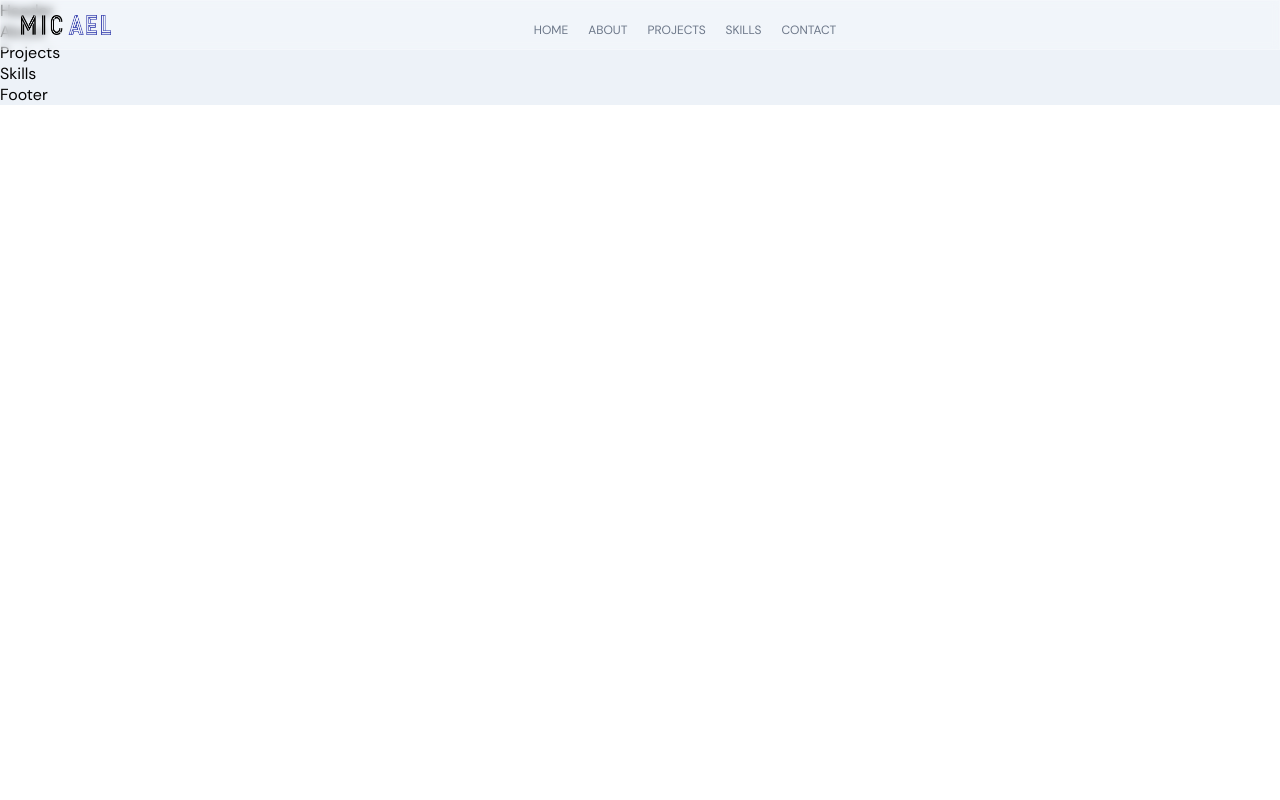
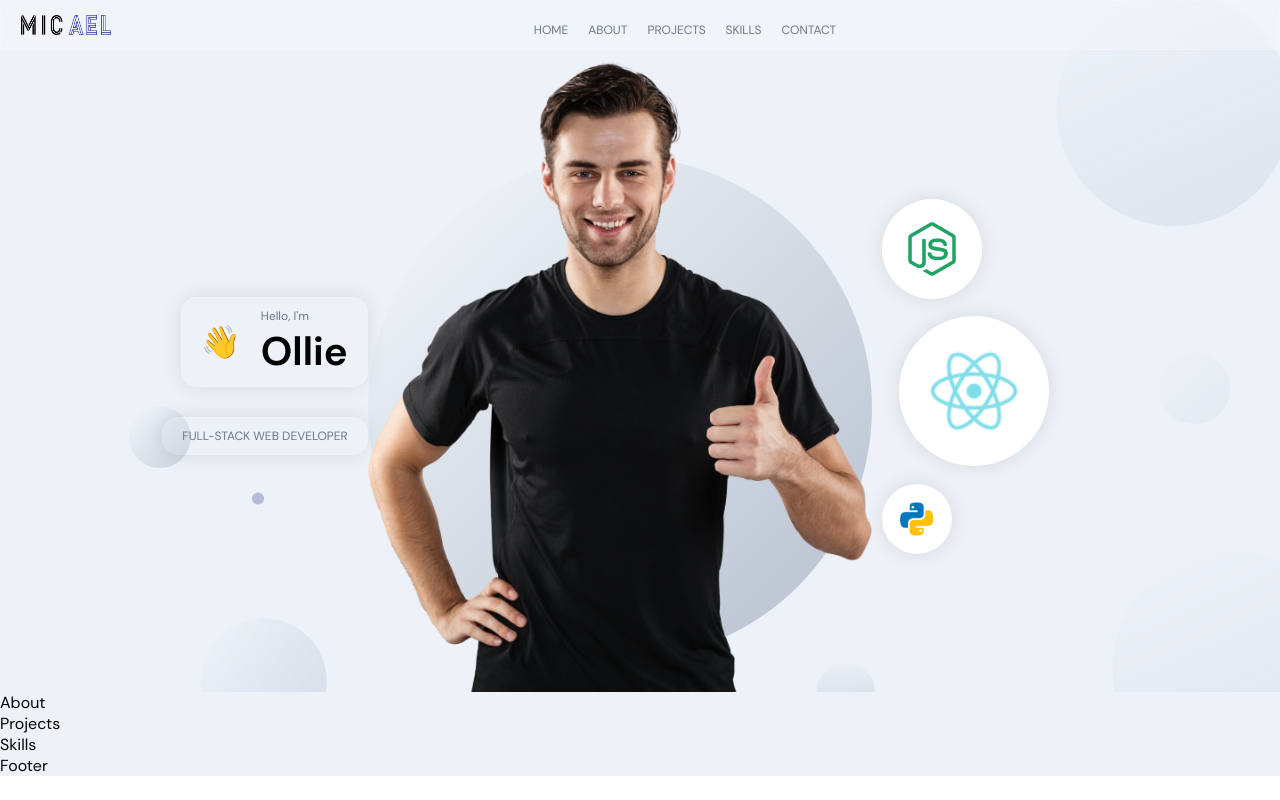
Before and after one commit to Ollie-C/portfolio, a React (Create React App) app: page / in a window 1280 px wide. Built offline with nearby package versions, Linux system fonts and the light colour scheme.

Commit message:
Hero fundamentals and stock placeholder images added

```diff
--- a/src/container/Header/Header.js
+++ b/src/container/Header/Header.js
@@ -1,8 +1,67 @@
 import React from "react";
 import "./Header.scss";
+import { motion } from "framer-motion";
+import { images } from "../../static";
+
+const scaleVariants = {
+  whileInView: {
+    scale: [0, 1],
+    opacity: [0, 1],
+    transition: {
+      duration: 1,
+      ease: "easeInOut",
+    },
+  },
+};
 
 const Header = () => {
-  return <div>Header</div>;
+  return (
+    <section id="home" className="header">
+      <motion.div
+        whileInView={{ x: [-100, 0], opacity: [0, 1] }}
+        transition={{ duration: 2 }}
+        className="header__info"
+      >
+        <div className="header__badge">
+          <div className="badge-cmp">
+            <span>👋</span>
+            <div style={{ marginLeft: 20 }}>
+              <p className="p-text">Hello, I'm</p>
+              <h1 className="head-text">Ollie</h1>
+            </div>
+          </div>
+          <div className="tag-cmp">
+            <p className="p-text">Full-stack Web Developer</p>
+          </div>
+        </div>
+      </motion.div>
+      <motion.div
+        whileInView={{ opacity: [0, 1] }}
+        transition={{ duration: 2, delayChildren: 0.5 }}
+        className="header__img"
+      >
+        <img src={images.profile} alt="profile-image" />
+        <motion.img
+          whileInView={{ scale: [0, 1] }}
+          transition={{ duration: 1, ease: "easeInOut" }}
+          className="overlay_circle"
+          src={images.circle}
+          alt="profile-circle"
+        />
+      </motion.div>
+      <motion.div
+        variants={scaleVariants}
+        whileInView={scaleVariants.whileInView}
+        className="header__circles"
+      >
+        {[images.node, images.react, images.python].map((circle, index) => (
+          <div className="circle-cmp" key={`circle-${index}`}>
+            <img src={circle} alt="circle" />
+          </div>
+        ))}
+      </motion.div>
+    </section>
+  );
 };
 
 export default Header;
--- a/src/container/Header/Header.scss
+++ b/src/container/Header/Header.scss
@@ -0,0 +1,178 @@
+@use "../../styles/partials/mixins" as *;
+@use "../../styles/partials/variables" as *;
+
+#home {
+  position: relative;
+  background: url("../../assets/Images/bgIMG.png");
+  background-size: cover;
+  background-repeat: repeat;
+  background-position: center;
+
+  .app__wrapper {
+    padding: 0;
+    .copyright {
+      display: none;
+    }
+  }
+}
+
+.header {
+  @include flex(row, center, center);
+
+  flex: 1;
+  width: 100%;
+  height: 100%;
+  padding: 6rem 2rem 0;
+
+  @media screen and (min-width: 2000px) {
+    padding-top: 8rem;
+  }
+  @media screen and (max-width: 1200px) {
+    flex-direction: column;
+  }
+  @media screen and (max-width: 450px) {
+    padding: 6rem 1rem 2rem;
+  }
+
+  &__info {
+    flex: 0.65;
+    @include flex(column, flex-start, flex-start);
+    height: 100%;
+    margin: 0rem 2rem;
+
+    @media screen and (max-width: 2000px) {
+      width: 100%;
+      margin-right: 0rem;
+    }
+  }
+
+  &__badge {
+    width: 100%;
+    @include flex(column, flex-end, flex-end);
+    @media screen and (max-width: 1200px) {
+      justify-content: flex-start;
+      align-items: flex-start;
+    }
+
+    .badge-cmp,
+    .tag-cmp {
+      padding: 1rem 2rem;
+      border: $primary-white;
+      border-radius: 15px;
+      flex-direction: row;
+      width: auto;
+      box-shadow: 0 0 20px rgba(0, 0, 0, 0.1);
+
+      span {
+        font-size: 3.2rem;
+        @media screen and (min-width: 2000px) {
+          font-size: 5rem;
+        }
+      }
+    }
+
+    .tag-cmp {
+      flex-direction: column;
+      margin-top: 3rem;
+
+      p {
+        width: 100%;
+        text-transform: uppercase;
+        text-align: right;
+      }
+    }
+  }
+
+  &__circles {
+    flex: 0.75;
+    @include flex(column, space-evenly, flex-start);
+    height: 100%;
+    margin-left: 1rem;
+
+    div {
+      width: 100px;
+      height: 100px;
+      border-radius: 50%;
+      background-color: $primary-white;
+      box-shadow: 0 0 20px rgba(0, 0, 0, 0.1);
+
+      img {
+        width: 60%;
+        height: 60%;
+      }
+    }
+
+    div:nth-child(1) {
+      width: 100px;
+      height: 100px;
+    }
+    div:nth-child(2) {
+      margin: 1.75rem;
+      width: 150px;
+      height: 150px;
+    }
+    div:nth-child(3) {
+      width: 70px;
+      height: 70px;
+    }
+
+    @media screen and (min-width: 2000px) {
+      div:nth-child(1) {
+        width: 400px;
+        height: 400px;
+      }
+      div:nth-child(2) {
+        width: 170px;
+        height: 170px;
+      }
+      div:nth-child(3) {
+        width: 200px;
+        height: 200px;
+      }
+    }
+
+    @media screen and (max-width: 1200px) {
+      width: 100%;
+      flex-direction: row;
+      flex-wrap: wrap;
+      margin-left: 0;
+
+      div {
+        margin: 1rem;
+      }
+    }
+  }
+
+  &__img {
+    flex: 1;
+    height: 100%;
+    @include flex(row, flex-end, flex-end);
+    position: relative;
+
+    img {
+      width: 100%;
+      object-fit: contain;
+      z-index: 1;
+    }
+
+    .overlay_circle {
+      position: absolute;
+      left: 0;
+      right: 0;
+      bottom: 0;
+      z-index: 0;
+      width: 100%;
+      height: 90%;
+    }
+
+    @media screen and (max-width: 1200px) {
+      margin: 2rem 0;
+    }
+  }
+}
+
+.badge-cmp,
+.tag-cmp,
+.circle-cmp {
+  @include flex(row, center, center);
+}
--- a/src/styles/App.scss
+++ b/src/styles/App.scss
@@ -88,7 +88,7 @@
 }
 
 .head-text {
-  font-size: 2.75rem;
+  font-size: 4rem;
   font-family: "DMSans-Bold";
   text-align: center;
   text-transform: capitalize;
```
